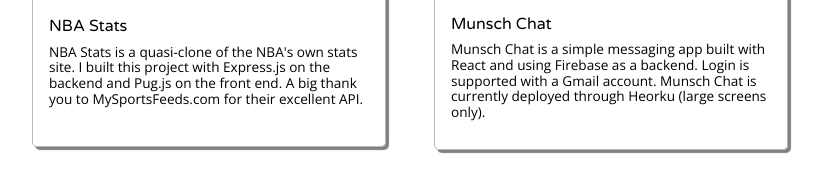
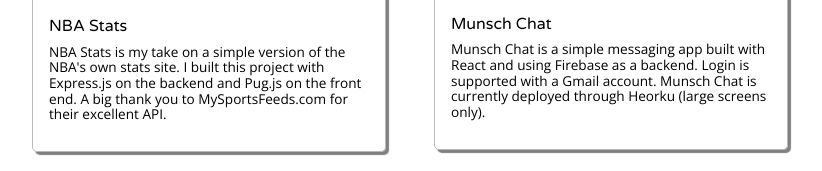
Before and after one commit to RMunschie92/portfolio, a plain HTML site: page index.html in a window 1280 px wide. Shown: the part 2399-2570 px from the top of the page, without its empty margins (230-1052 px from the left). Drawn offline with nearby package versions, Linux system fonts and the light colour scheme.

Commit message:
nba stats description updated

```diff
--- a/index.html
+++ b/index.html
@@ -120,7 +120,7 @@
                 <div class="project">
                   <img src="images/jaylen-brown.png">
                   <p class="project-title">NBA Stats</p>
-                  <p class="project-description">NBA Stats is a quasi-clone of the NBA's own stats site. I built this project with Express.js on the backend and Pug.js on the front end. A big thank you to MySportsFeeds.com for their excellent API.</p>
+                  <p class="project-description">NBA Stats is my take on a simple version of the NBA's own stats site. I built this project with Express.js on the backend and Pug.js on the front end. A big thank you to MySportsFeeds.com for their excellent API.</p>
                 </div>
               </a>
             </li>
```
